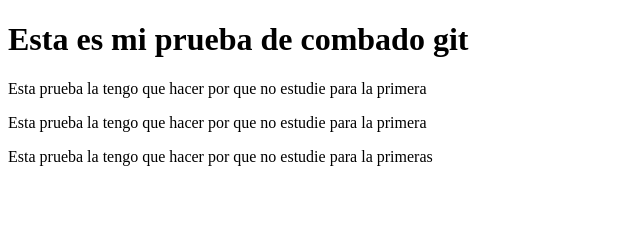
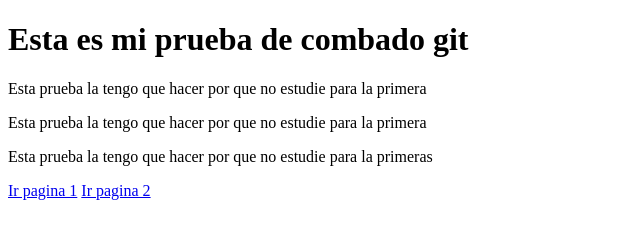
Before and after one commit to CorsairRom/-Richard_romero-_uninda1, a website: page index.html in a window 1280 px wide. Shown: the whole page, without its empty margins (0-640 px from the left). Drawn offline with Linux system fonts and the light colour scheme.

Commit message:
navegacion terminada

```diff
--- a/index.html
+++ b/index.html
@@ -13,6 +13,8 @@
     <p>Esta prueba la tengo que hacer por que no estudie para la primera</p>
     <p>Esta prueba la tengo que hacer por que no estudie para la primera</p>
     <p>Esta prueba la tengo que hacer por que no estudie para la primeras</p>
+    <a href="pagina1.html">Ir pagina 1</a>
+    <a href="pagina2.html">Ir pagina 2</a>
 
 </body>
 </html>
```
